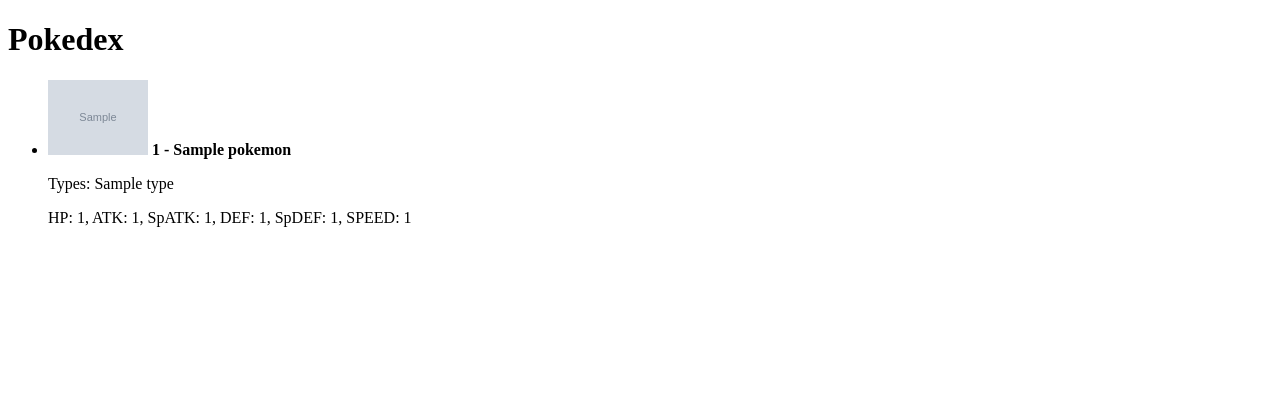
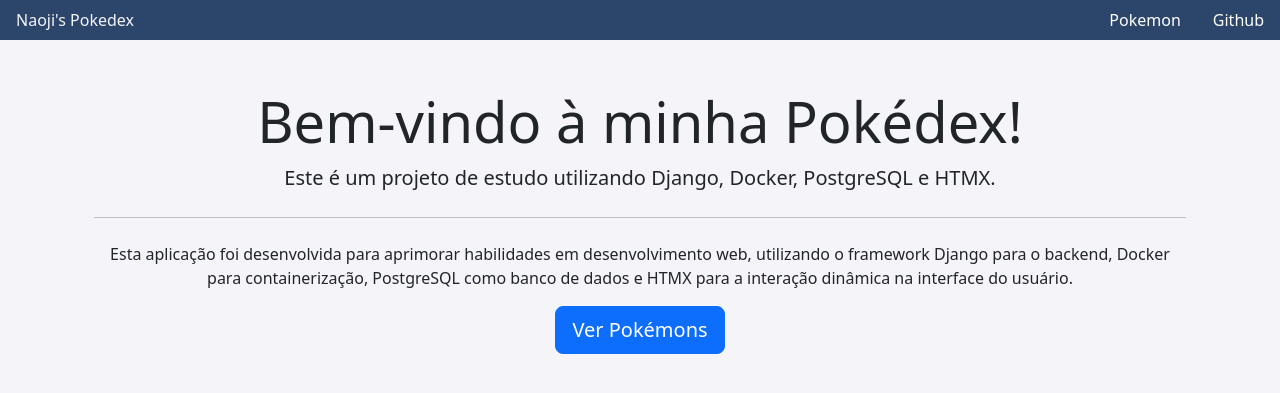
Before and after one commit to n4oji/pokedex, a Django app: page / in a window 1280 px wide. Shown: the top 393 px of the page. Run offline with Django 4.2, Linux system fonts and the light colour scheme; tables that the repository leaves empty hold one stand-in row (values such as "Sample post"); grey boxes marked "Sample" are stand-in pictures; some libraries are stand-ins or nearby versions.

Commit message:
pokedex 23/07

```diff
--- /dev/null
+++ b/pokemon/templates/base.html
@@ -0,0 +1,55 @@
+<!doctype html>
+<html lang="en">
+
+<head>
+    <meta charset="utf-8">
+    <meta name="viewport" content="width=device-width, initial-scale=1">
+
+    <link href="https://cdn.jsdelivr.net/npm/bootstrap@5.3.3/dist/css/bootstrap.min.css" rel="stylesheet"
+        integrity="sha384-QWTKZyjpPEjISv5WaRU9OFeRpok6YctnYmDr5pNlyT2bRjXh0JMhjY6hW+ALEwIH" crossorigin="anonymous">
+    <script src="https://unpkg.com/htmx.org@1.6.1"></script>
+
+    <title>
+        {% block title %}
+        Naoji's Pokedex
+        {% endblock %}
+    </title>
+    <style>
+        body {
+            background-color: #F4F4F9;
+        }
+
+        .nav-link {
+            text-decoration: none !important;
+            color: #FFFFFF;
+        }
+
+        .nav-link:hover {
+            color: #F4F4F9;
+        }
+    </style>
+</head>
+
+<body>
+    {% include 'navbar.html' %}
+    <div class="container">
+        {% block content %}
+
+        {% endblock %}
+    </div>
+
+</body>
+<script src="https://cdn.jsdelivr.net/npm/bootstrap@5.3.3/dist/js/bootstrap.bundle.min.js"
+    integrity="sha384-YvpcrYf0tY3lHB60NNkmXc5s9fDVZLESaAA55NDzOxhy9GkcIdslK1eN7N6jIeHz"
+    crossorigin="anonymous"></script>
+<script src='https://storage.ko-fi.com/cdn/scripts/overlay-widget.js'></script>
+<script>
+    kofiWidgetOverlay.draw('n4oji', {
+        'type': 'floating-chat',
+        'floating-chat.donateButton.text': 'Support me',
+        'floating-chat.donateButton.background-color': '#fcbf47',
+        'floating-chat.donateButton.text-color': '#323842'
+    });
+</script>
+
+</html>
--- a/pokemon/templates/index.html
+++ b/pokemon/templates/index.html
@@ -1,27 +1,20 @@
-<!DOCTYPE html>
-<html>
-<head>
-    <title>Pokedex</title>
-    <script src="https://unpkg.com/htmx.org@1.5.0/dist/htmx.min.js"></script>
-</head>
-<body>
-    <h1>Pokedex</h1>
-    <ul>
-        {% for pokemon in pokemon_list %}
-            <li>
-                <img src="{{ pokemon.image }}" alt="{{ pokemon.name }}" width="100">
-                <strong>{{ pokemon.number }} - {{ pokemon.name }}</strong>
-                <p>Types:
-                    {% for type in pokemon.types.all %}
-                        {{type.name}}{% if not forloop.last %} / {% endif %}
-                    {% endfor %}
-                </p>
-                <p>HP: {{ pokemon.hp }}, ATK: {{ pokemon.attack }}, SpATK: {{ pokemon.special_attack }}, DEF: {{ pokemon.defense }}, SpDEF: {{ pokemon.special_defense }}, SPEED: {{ pokemon.speed }}</p>
-                {% if pokemon.evolution_line %}
-                    <p>Evolution Line: {{ pokemon.evolution_line }}</p>
-                {% endif %}
-            </li>
-        {% endfor %}
-    </ul>
-</body>
-</html>
+{% extends 'base.html' %}
+{% block content %}
+<div class="container mt-5">
+    <div class="jumbotron text-center">
+        <h1 class="display-4">Bem-vindo à minha Pokédex!</h1>
+        <p class="lead">Este é um projeto de estudo utilizando Django, Docker, PostgreSQL e HTMX.</p>
+        <hr class="my-4">
+        <p>
+            Esta aplicação foi desenvolvida para aprimorar habilidades em desenvolvimento web,
+            utilizando o framework Django para o backend, Docker para containerização, PostgreSQL como banco de dados e
+            HTMX para a
+            interação dinâmica na interface do usuário.
+        </p>
+        </p>
+        <p class="lead">
+            <a class="btn btn-primary btn-lg" href="{% url 'list-pkmns' %}" role="button">Ver Pokémons</a>
+        </p>
+    </div>
+</div>
+{% endblock %}
--- /dev/null
+++ b/pokemon/templates/navbar.html
@@ -0,0 +1,21 @@
+<ul class="nav d-flex justify-content-between" style="background-color: #2c456b;">
+    <li class="nav-item">
+        <a class="nav-link text-decoration-none" aria-current="page" href="/">
+            Naoji's Pokedex
+        </a>
+    </li>
+    <div class="d-flex ms-auto">
+        <li class="nav-item">
+            <a class="nav-link active text-decoration-none" aria-current="page" href="list/">
+                Pokemon
+            </a>
+        </li>
+        <li class="nav-item">
+            <a class="nav-link text-decoration-none" style="text-decoration: none;"
+                href="https://github.com/n4oji/pokedex">
+                Github
+            </a>
+        </li>
+    </div>
+
+</ul>
--- a/pokemon/urls.py
+++ b/pokemon/urls.py
@@ -1,8 +1,9 @@
 from django.urls import path  # type: ignore
-from .views import index, fecth_types, fecth_pokemon
+from .views import index, fecth_types, fecth_pokemon, list_pkmns
 
 urlpatterns = [
     path('', index, name='index'),
+    path('list/', list_pkmns, name='list-pkmns'),
     path('fetch-types/', fecth_types, name='fetch-types'),
     path('fetch-pkmn/', fecth_pokemon, name='fetch-pkmn'),
 ]
--- a/pokemon/views.py
+++ b/pokemon/views.py
@@ -2,12 +2,34 @@
 from .models import Pokemon, Type, Ability
 from django.http import HttpResponse  # type: ignore
 import requests
+from django.core.paginator import Paginator  # type: ignore
+from django.db.models import Q  # type: ignore
 
 
 def index(request):
-    pokemon_list = Pokemon.objects.all()
-    context = {"pokemon_list": pokemon_list}
-    return render(request, "index.html", context)
+    return render(request, "index.html")
+
+
+def list_pkmns(request):
+    query = request.GET.get('q')
+    if query:
+        pokemon_list = Pokemon.objects.filter(
+            Q(name__icontains=query) |
+            Q(types__name__icontains=query) |
+            Q(number__icontains=query)
+        ).distinct()
+    else:
+        pokemon_list = Pokemon.objects.all().order_by('number')
+    paginator = Paginator(pokemon_list, 18)
+
+    page_number = request.GET.get('page')
+    page_obj = paginator.get_page(page_number)
+
+    context = {"pokemon_list": pokemon_list, "page_obj": page_obj}
+
+    if 'HX-Request' in request.headers:
+        return render(request, "partials/pokemon_list.html", context)
+    return render(request, "list.html", context)
 
 
 def fecth_types(request):
```
Also changed, not shown: pokemon/templates/list.html (added, +15 -0 lines), pokemon/templates/partials/pokemon_list.html (added, +61 -0 lines).
